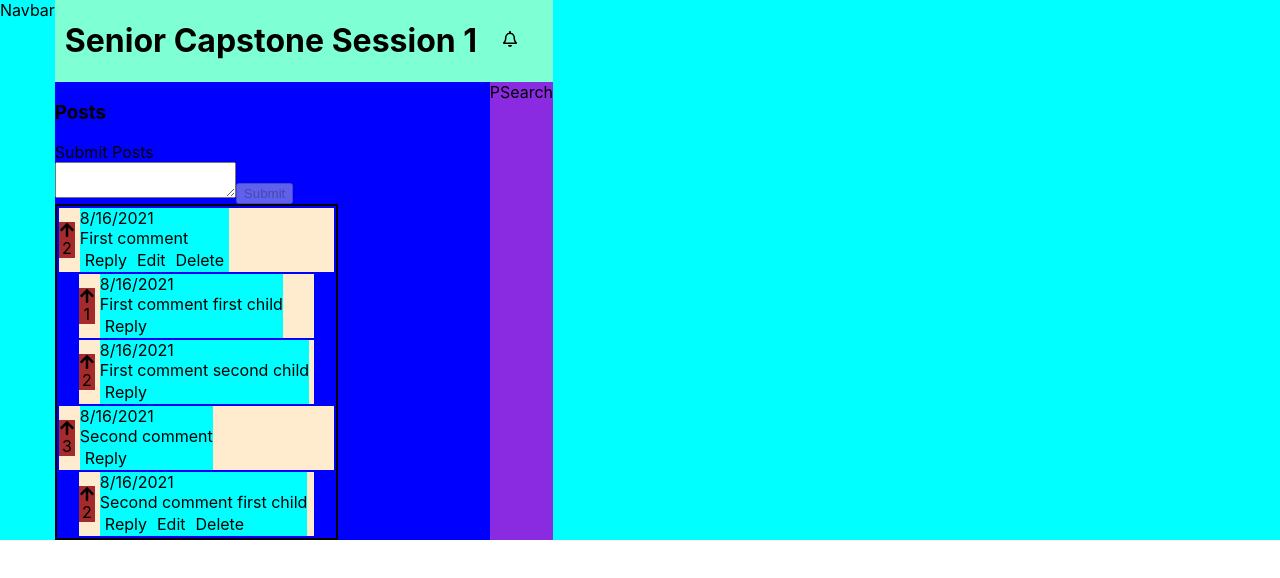
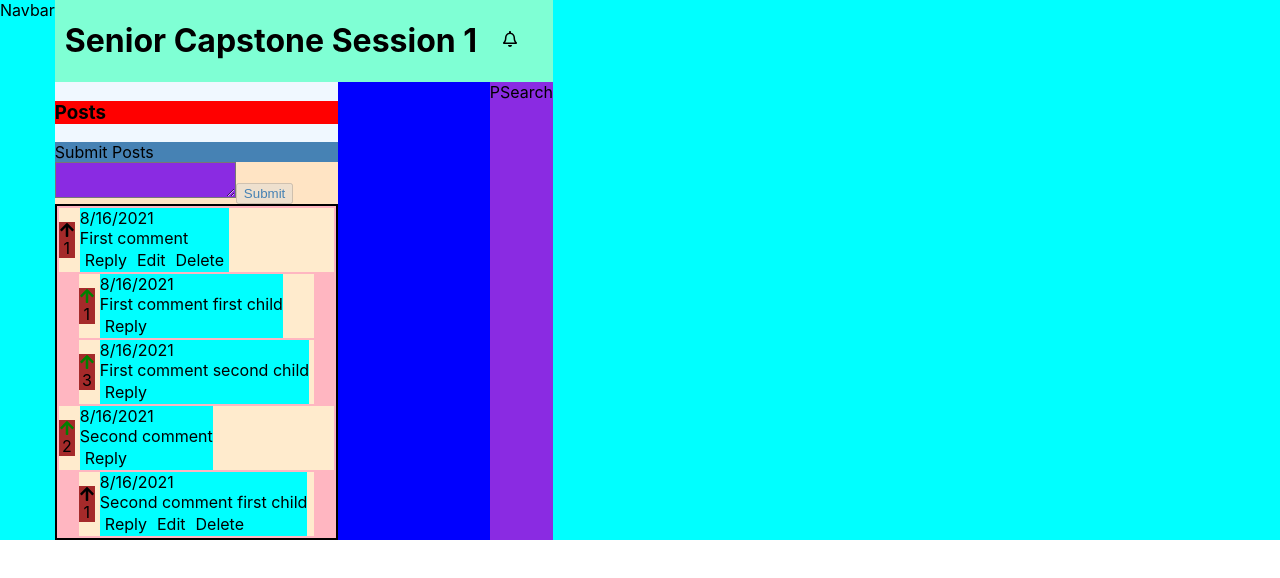
Before and after one commit to marideguia/ghost-post, a React (Create React App) app in the folder ghost-post-app/: page / in a window 1280 px wide. Shown: the top 578 px of the page. Built offline with nearby package versions, Linux system fonts and the light colour scheme.

Commit message:
upvote functionality added

```diff
--- a/ghost-post-app/src/api.js
+++ b/ghost-post-app/src/api.js
@@ -6,7 +6,7 @@ export const getPosts = async () => {
             PostID: "1",
             Text: "First comment",
             ParentID: null,
-            UpvoteCount: 2,
+            Upvotes: ["2"],
             CreatedAt: "2021-08-16T23:00:33.010+02:00"
         },
         {
@@ -15,7 +15,7 @@ export const getPosts = async () => {
             PostID: "2",
             Text: "Second comment",
             ParentID: null,
-            UpvoteCount: 3,
+            Upvotes: ["1","3"],
             CreatedAt: "2021-08-16T23:00:33.010+02:00",
         },
         {
@@ -24,7 +24,7 @@ export const getPosts = async () => {
             PostID: "3",
             Text: "First comment first child",
             ParentID: "1",
-            UpvoteCount: 1,
+            Upvotes: ["1"],
             CreatedAt: "2021-08-16T23:00:33.010+02:00",
         },
         {
@@ -33,7 +33,7 @@ export const getPosts = async () => {
             PostID: "4",
             Text: "Second comment first child",
             ParentID: "2",
-            UpvoteCount: 2,
+            Upvotes: ["2"],
             CreatedAt: "2021-08-16T23:00:33.010+02:00",
         },
         {
@@ -42,7 +42,7 @@ export const getPosts = async () => {
             PostID: "5",
             Text: "First comment second child",
             ParentID: "1",
-            UpvoteCount: 2,
+            Upvotes: ["2","1","3"],
             CreatedAt: "2021-08-16T23:00:33.010+02:00",
         }
     ]
@@ -55,15 +55,19 @@ export const createPost = async(text, parentID = null) => {
         PostID: Math.random().toString(36).substr(2,9),
         Text: text,
         ParentID: parentID,
-        UpvoteCount: 0,
+        Upvotes: [],
         CreatedAt: new Date().toISOString(),
     }
 }
 
 export const updatePost = async (text) => {
-    return { text };
+    return { text }
+}
+
+export const upvotePost = async (upvotes) => {
+    return { upvotes }
 }
 
 export const deletePost = async () => {
-    return {};
-};
+    return {}
+}
--- a/ghost-post-app/src/components/Post.js
+++ b/ghost-post-app/src/components/Post.js
@@ -11,18 +11,25 @@ const Post = ({
   parentID=null, // root comments always null
   addPost,
   updatePost,
+  upvotePost
 }) => {
-  const fiveMinutes=300000
-  // true if post was created more than five minutes ago
-  const timePassed = ( new Date() - (post.CreatedAt) ) > fiveMinutes
-  // Can only reply if user has a user id
+  // const fiveMinutes=300000
+  // // true if post was created more than five minutes ago
+  // const timePassed = ( new Date() - (post.CreatedAt) ) > fiveMinutes
+  // // Can only reply if user has a user id
   const canReply= Boolean(currentUserID)
   // Can only edit post if user is the creator of the post and less than 5 minutes have passed since creation
-  const canEdit = currentUserID === post.UserID && !timePassed
+  const canEdit = currentUserID === post.UserID
+    // && !timePassed
   // Can only delete post if user is the creator of the post and less than 5 minutes have passed since creation
   const canDelete = canEdit
+  // length of Upvotes array
+  const numUpvotes = post.Upvotes.length
+  // True if user can upvote post - userID is not in the upvotes array
+  const canUpvote = !(post.Upvotes).includes(currentUserID)
   // Format post creation date
   const createdAt = new Date(post.CreatedAt).toLocaleDateString()
+
   // User is replying
   const isReplying =
     activePost &&
@@ -39,12 +46,23 @@ const Post = ({
     <div className="post">
       <div className="root-post">
         {/* Post voting */}
+
         <div className="post-upvote">
-          <FaArrowUp/>
-          <label>{post.UpvoteCount}</label>
+          {canUpvote ? (
+            <FaArrowUp
+            onClick={() => upvotePost(post.PostID, currentUserID)}
+              // (post) => upvotePost(post.PostID, currentUserID)}
+            style={{cursor: 'pointer'}}
+            />
+          ) : (
+            <FaArrowUp
+              style={{color: 'green'}}
+            />
+          )}
+          <label>{numUpvotes}</label>
         </div>
 
-        {/* Post content */}
+        {/* Post content - date, text, reply, edit, delete functions*/}
         <div className="post-content">
           <div>
             {createdAt}
@@ -55,19 +73,10 @@ const Post = ({
             <div className="post-text">{post.Text}</div>
           )}
 
-          {/* Render post editing form */}
-          {isEditing && (
-            <PostForm submitLabel="Update"
-              hasCancelButton
-              initialText={post.Text}
-              handleSubmit={(text) => updatePost(text, post.PostID)}
-              handleCancel={() => setActivePost(null)}
-            />
-          )}
-
           {/* Render appropriate post actions */}
           <div className="post-actions">
             {/* conditional short circuits only render actions when condition is valid */}
+
             {/* Reply action */}
             {canReply && (
               <div
@@ -103,11 +112,23 @@ const Post = ({
             )}
           </div> {/* End post-actions div */}
 
+          {/* Render post editing form */}
+          {isEditing && (
+            <PostForm submitLabel="Update"
+              hasCancelButton
+              initialText={post.Text}
+              handleSubmit={(text) => updatePost(text, post.PostID)}
+              handleCancel={() => setActivePost(null)}
+            />
+          )}
+
           {/* Render reply form if user is replying */}
           {isReplying && (
             <PostForm
-              submitLabel="reply"
+              submitLabel="Reply"
               handleSubmit={(text) => addPost(text, replyID)}
+              hasCancelButton
+              handleCancel={() => setActivePost(null)}
             />
           )}
         </div> {/* End post-contents div */}
@@ -115,7 +136,6 @@ const Post = ({
 
       {/* Rendering replies to 2nd tier */}
       {/* conditional statement short circuit renders replies only if > 0 exist */}
-
       {replies.length > 0 && (
         <div className="replies">
           {replies.map( (reply) => (
@@ -130,13 +150,12 @@ const Post = ({
               activePost={activePost}
               setActivePost={setActivePost}
               updatePost={updatePost}
+              upvotePost={upvotePost}
             />
           ))}
         </div>
       )}
-
-    {/* end "post" element */}
-    </div>
+    </div> /* end "post" element */
   )
 }
 
--- a/ghost-post-app/src/components/PostForm.js
+++ b/ghost-post-app/src/components/PostForm.js
@@ -39,8 +39,8 @@ const PostForm = ({
         {hasCancelButton && (
           <button
             type="button"
-            className="comment-form-button comment-form-cancel-button"
-            onclick={handleCancel}
+            className="post-form-button post-form-cancel-button"
+            onClick={handleCancel}
           >
             Cancel
           </button>
--- a/ghost-post-app/src/components/Posts.js
+++ b/ghost-post-app/src/components/Posts.js
@@ -3,11 +3,11 @@ import {
   getPosts as getPostsApi,
   createPost as createPostApi,
   deletePost as deletePostApi,
-  updatePost as updatePostApi
-} from "../api"
+  updatePost as updatePostApi,
+  upvotePost as upvotePostApi
+} from "../api.js"
 import Post from "./Post.js"
-import PostForm from "./PostForm"
-
+import PostForm from "./PostForm.js"
 
 const Posts = ({currentUserID}) => {
   // Store and set posts
@@ -37,6 +37,7 @@ const Posts = ({currentUserID}) => {
     })
   )
 
+  // Prompt user confirt and remove post from display
   const deletePost = (postID) => {
     if (window.confirm('Are you sure you want to remove post?')) {
       deletePostApi(postID).then( () => {
@@ -47,6 +48,24 @@ const Posts = ({currentUserID}) => {
       })
     }
   }
+
+  // Update post's Upvote list with user like
+  const upvotePost=(postID, userID) => {
+    upvotePostApi(postID, userID).then( () => {
+      const updatedPosts = posts.map(post => {
+        if (post.PostID === postID) {
+          console.log('post upvoted', userID, postID)
+          const newUpvotes = post.Upvotes
+          newUpvotes.push(userID)
+          return {...post, Upvotes: newUpvotes}
+        }
+        return post
+      })
+      setPosts(updatedPosts)
+      // setActivePost(null)
+    })
+  }
+
 
   const updatePost =(text,postID) => {
     updatePostApi(text,postID).then( () => {
@@ -94,6 +113,7 @@ const Posts = ({currentUserID}) => {
             setActivePost={setActivePost}
             addPost={addPost}
             updatePost={updatePost}
+            upvotePost={upvotePost}
           />
         ))}
       </div>
--- a/ghost-post-app/src/index.css
+++ b/ghost-post-app/src/index.css
@@ -51,7 +51,6 @@ code {
 /* .post {
   /* border: solid 1px black; */
 /* } */
-
 .root-post {
   background-color: blanchedalmond;
   display: flex;
@@ -89,6 +88,39 @@ code {
 }
 
 /* POSTS.JS STYLES */
+.posts {
+  background-color: aliceblue;
+}
+
+.posts-title {
+  background-color: red;
+}
+
+.posts-form {
+  background-color: bisque;
+}
+
+.posts-form-title {
+  background-color: steelblue;
+}
+
+.posts-container {
+  background-color: lightpink;
+}
+
 .posts-container {
   border: solid black 2px;
 }
+
+/* POSTFORM.JS STYLES */
+.post-form-textarea {
+  background-color: blueviolet;
+}
+
+.post-form-button {
+  color: steelblue;
+}
+
+.post-form-button post-form-cancel-button {
+  color: steelblue;
+}
```
